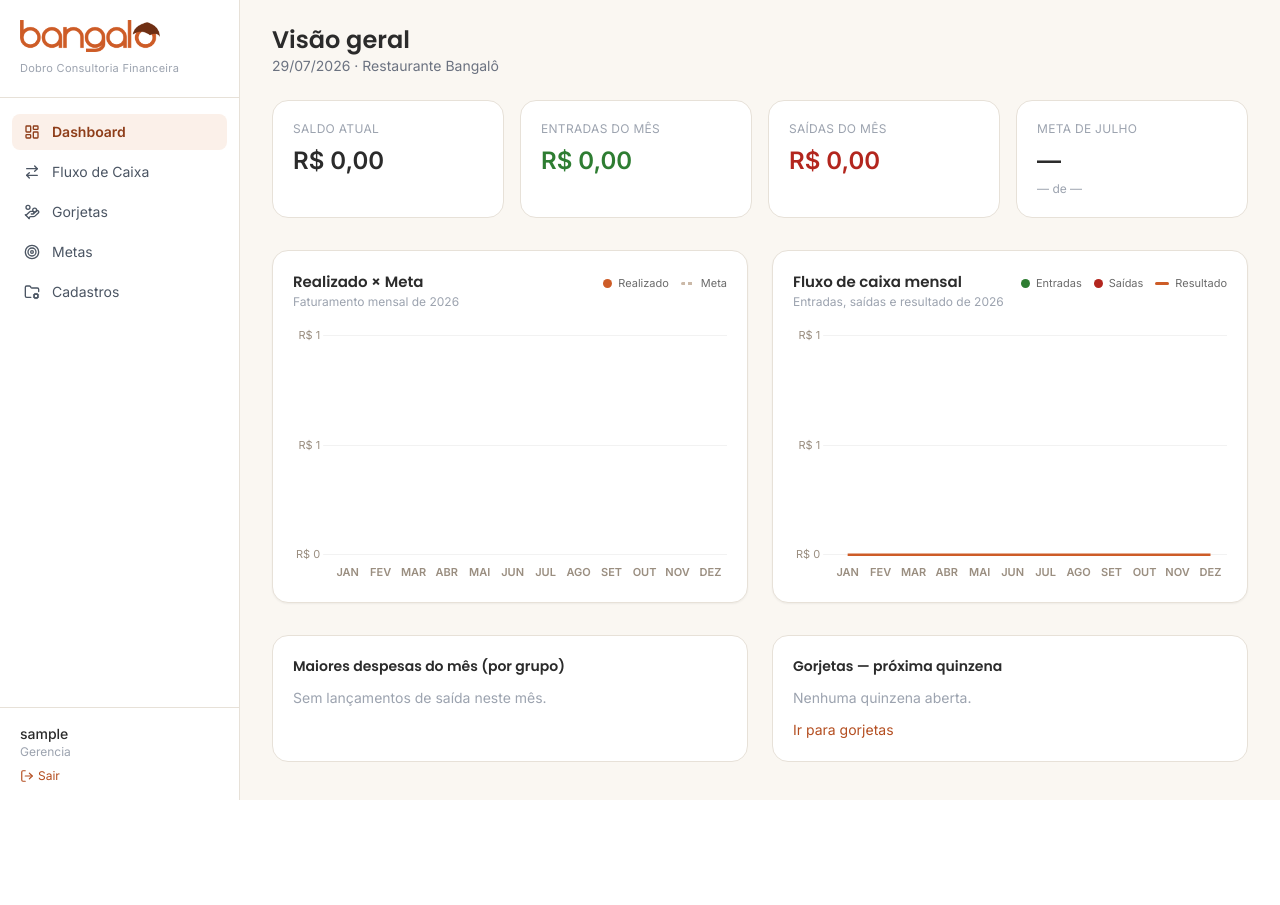
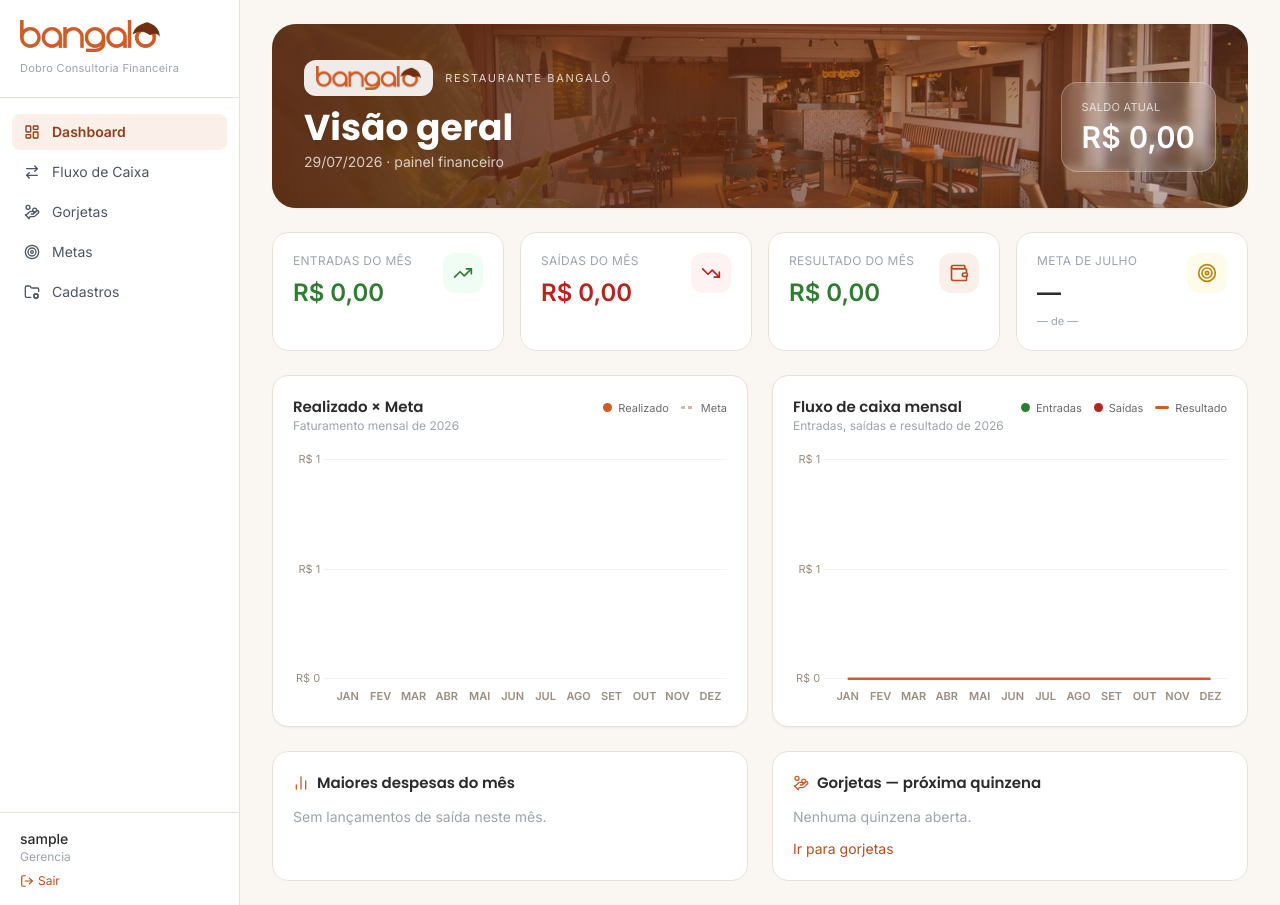
Before and after one commit to dobroconsultoriafinanceira/bangalo, a Flask app: page / in a window 1280 px wide. Before the commit the page ends 800 px from the top, so only its background shows below. Run offline with Flask 3, Linux system fonts and the light colour scheme; the visitor is signed in with stand-in values (Sample User, id 1); data that the repository does not hold is empty; some libraries are stand-ins or nearby versions.

Commit message:
style(dashboard): banner no topo + KPIs modernos + animações de interface
- Hero com a foto do restaurante (banner.jpg) e overlay na paleta da marca,
  logo sobreposta e saldo atual em destaque.
- Cards de KPI redesenhados (ícones Lucide, acento por tipo, barra de progresso
  na meta), grid moderno mantendo TODAS as informações.
- Painel de despesas com barras proporcionais; próxima quinzena com CTA.
- Animações no espírito do transitions.dev em CSS (fadeUp/stagger + hover),
  com respeito a prefers-reduced-motion; fade-in de página no base.

Observação: o layout foi recriado NATIVAMENTE em Jinja+Tailwind (o bloco
@efferd/dashboard-7 é React/shadcn e exige Node + Efferd Pro, incompatível
com a stack sem build deste projeto).

Co-Authored-By: Claude Opus 4.8 <noreply@anthropic.com>

```diff
--- a/app/templates/base.html
+++ b/app/templates/base.html
@@ -47,6 +47,22 @@
     h1, h2, h3, .font-titulo { font-family: 'Poppins', sans-serif; }
     .num { font-variant-numeric: tabular-nums; text-align: right; }
     [x-cloak] { display: none; }
+
+    /* Animações de interface (espírito transitions.dev) */
+    @keyframes fadeUp { from { opacity: 0; transform: translateY(12px); } to { opacity: 1; transform: none; } }
+    @keyframes fadeIn { from { opacity: 0; } to { opacity: 1; } }
+    .anim-in   { animation: fadeUp .5s cubic-bezier(.22,.61,.36,1) both; }
+    .anim-fade { animation: fadeIn .5s ease both; }
+    /* stagger: .anim-in.d1 .. .d6 */
+    .d1{animation-delay:.05s}.d2{animation-delay:.11s}.d3{animation-delay:.17s}
+    .d4{animation-delay:.23s}.d5{animation-delay:.29s}.d6{animation-delay:.35s}
+    .card-hover { transition: transform .18s ease, box-shadow .18s ease; }
+    .card-hover:hover { transform: translateY(-2px); box-shadow: 0 10px 30px -12px rgba(90,38,16,.25); }
+    a, button, .transition-base { transition: background-color .15s ease, color .15s ease, border-color .15s ease, opacity .15s ease; }
+    @media (prefers-reduced-motion: reduce) {
+      .anim-in, .anim-fade { animation: none; }
+      .card-hover { transition: none; }
+    }
   </style>
   {% block head_extra %}{% endblock %}
 </head>
@@ -132,7 +148,7 @@
       {% endif %}
     {% endwith %}
 
-    <main class="flex-1 px-4 lg:px-8 py-6">
+    <main class="flex-1 px-4 lg:px-8 py-6 anim-fade">
       {% block conteudo %}{% endblock %}
     </main>
   </div>
--- a/app/templates/dashboard/home.html
+++ b/app/templates/dashboard/home.html
@@ -1,45 +1,95 @@
 {% extends "base.html" %}
 {% block titulo %}Dashboard{% endblock %}
 {% block conteudo %}
-<div class="flex items-center justify-between mb-6">
+
+<!-- Banner / hero -->
+<section class="anim-in relative overflow-hidden rounded-3xl mb-6 shadow-sm">
+  <img src="{{ url_for('static', filename='img/banner.jpg') }}" alt="Restaurante Bangalô"
+       class="absolute inset-0 w-full h-full object-cover">
+  <div class="absolute inset-0"
+       style="background:linear-gradient(100deg, rgba(90,38,16,.92) 0%, rgba(111,47,19,.72) 42%, rgba(205,92,39,.30) 100%)"></div>
+  <div class="relative px-6 md:px-8 py-7 md:py-9 flex flex-col md:flex-row md:items-end md:justify-between gap-5">
     <div>
-    <h1 class="text-2xl font-semibold">Visão geral</h1>
-    <p class="text-sm text-gray-500">{{ hoje | data }} · Restaurante Bangalô</p>
+      <div class="flex items-center gap-3 mb-3">
+        <span class="inline-flex items-center rounded-xl bg-white/90 px-3 py-1.5 shadow-sm">
+          <img src="{{ url_for('static', filename='img/logo.png') }}" alt="Bangalô" class="h-6 w-auto">
+        </span>
+        <span class="text-white/80 text-[11px] uppercase tracking-[0.15em]">Restaurante Bangalô</span>
+      </div>
+      <h1 class="font-titulo text-white text-3xl md:text-4xl font-bold leading-tight">Visão geral</h1>
+      <p class="text-white/75 text-sm mt-1">{{ hoje | data }} · painel financeiro</p>
+    </div>
+    <div class="rounded-2xl bg-white/15 backdrop-blur-sm px-5 py-4 border border-white/25 shrink-0">
+      <p class="text-white/70 text-[11px] uppercase tracking-wide">Saldo atual</p>
+      <p class="text-white text-3xl font-semibold mt-1 num text-left">{{ saldo_atual | brl }}</p>
     </div>
   </div>
+</section>
 
-<!-- Cards -->
-<div class="grid grid-cols-1 sm:grid-cols-2 xl:grid-cols-4 gap-4 mb-8">
-  <div class="bg-white rounded-2xl border border-borda p-5">
-    <p class="text-xs uppercase tracking-wide text-gray-400">Saldo atual</p>
-    <p class="mt-2 text-2xl font-semibold {{ 'text-erro' if saldo_atual < 0 else '' }}">{{ saldo_atual | brl }}</p>
-  </div>
-  <div class="bg-white rounded-2xl border border-borda p-5">
+<!-- KPIs -->
+{% set resultado_mes = entradas_mes - saidas_mes %}
+<div class="grid grid-cols-1 sm:grid-cols-2 xl:grid-cols-4 gap-4 mb-6">
+  <div class="anim-in d1 card-hover bg-white rounded-2xl border border-borda p-5">
+    <div class="flex items-start justify-between">
+      <div>
         <p class="text-xs uppercase tracking-wide text-gray-400">Entradas do mês</p>
         <p class="mt-2 text-2xl font-semibold text-ok">{{ entradas_mes | brl }}</p>
       </div>
-  <div class="bg-white rounded-2xl border border-borda p-5">
+      <span class="w-10 h-10 rounded-xl bg-green-50 text-ok grid place-items-center">
+        <i data-lucide="trending-up" class="w-5 h-5"></i>
+      </span>
+    </div>
+  </div>
+  <div class="anim-in d2 card-hover bg-white rounded-2xl border border-borda p-5">
+    <div class="flex items-start justify-between">
+      <div>
         <p class="text-xs uppercase tracking-wide text-gray-400">Saídas do mês</p>
         <p class="mt-2 text-2xl font-semibold text-erro">{{ saidas_mes | brl }}</p>
       </div>
-  <div class="bg-white rounded-2xl border border-borda p-5">
+      <span class="w-10 h-10 rounded-xl bg-red-50 text-erro grid place-items-center">
+        <i data-lucide="trending-down" class="w-5 h-5"></i>
+      </span>
+    </div>
+  </div>
+  <div class="anim-in d3 card-hover bg-white rounded-2xl border border-borda p-5">
+    <div class="flex items-start justify-between">
+      <div>
+        <p class="text-xs uppercase tracking-wide text-gray-400">Resultado do mês</p>
+        <p class="mt-2 text-2xl font-semibold {{ 'text-ok' if resultado_mes >= 0 else 'text-erro' }}">{{ resultado_mes | brl }}</p>
+      </div>
+      <span class="w-10 h-10 rounded-xl bg-bangalo-50 text-bangalo-600 grid place-items-center">
+        <i data-lucide="wallet" class="w-5 h-5"></i>
+      </span>
+    </div>
+  </div>
+  <div class="anim-in d4 card-hover bg-white rounded-2xl border border-borda p-5">
+    <div class="flex items-start justify-between">
+      <div>
         <p class="text-xs uppercase tracking-wide text-gray-400">Meta de {{ hoje.month | nome_mes }}</p>
         <p class="mt-2 text-2xl font-semibold">
           {% if linha_meta.pct_meta is not none %}
-        <span class="{{ 'text-ok' if linha_meta.pct_meta >= 1 else 'text-alerta' if linha_meta.pct_meta >= 0.9 else 'text-erro' }}">
-          {{ linha_meta.pct_meta | pct }}
-        </span>
+            <span class="{{ 'text-ok' if linha_meta.pct_meta >= 1 else 'text-alerta' if linha_meta.pct_meta >= 0.9 else 'text-erro' }}">{{ linha_meta.pct_meta | pct }}</span>
           {% else %}—{% endif %}
         </p>
-    <p class="text-xs text-gray-400 mt-1">
-      {{ linha_meta.realizado | brl }} de {{ linha_meta.meta | brl }}
-    </p>
+        <p class="text-[11px] text-gray-400 mt-1">{{ linha_meta.realizado | brl }} de {{ linha_meta.meta | brl }}</p>
+      </div>
+      <span class="w-10 h-10 rounded-xl bg-amber-50 text-alerta grid place-items-center">
+        <i data-lucide="target" class="w-5 h-5"></i>
+      </span>
+    </div>
+    {% if linha_meta.pct_meta is not none %}
+    {% set larg = (linha_meta.pct_meta * 100) | round(0, 'floor') %}
+    <div class="mt-3 h-1.5 rounded-full bg-gray-100 overflow-hidden">
+      <div class="h-full rounded-full {{ 'bg-ok' if linha_meta.pct_meta >= 1 else 'bg-bangalo-500' }}"
+           style="width: {{ 100 if larg > 100 else larg }}%"></div>
+    </div>
+    {% endif %}
   </div>
 </div>
 
 <!-- Gráficos -->
-<div class="grid grid-cols-1 xl:grid-cols-2 gap-6 mb-8">
-  <div class="bg-white rounded-2xl border border-borda p-5 shadow-sm">
+<div class="grid grid-cols-1 xl:grid-cols-2 gap-6 mb-6">
+  <div class="anim-in d2 card-hover bg-white rounded-2xl border border-borda p-5 shadow-sm">
     <div class="flex items-start justify-between gap-3 mb-4">
       <div>
         <h2 class="font-titulo font-semibold text-[15px] text-tinta">Realizado × Meta</h2>
@@ -49,7 +99,7 @@
     </div>
     <div class="relative h-64"><canvas id="grafico-metas"></canvas></div>
   </div>
-  <div class="bg-white rounded-2xl border border-borda p-5 shadow-sm">
+  <div class="anim-in d3 card-hover bg-white rounded-2xl border border-borda p-5 shadow-sm">
     <div class="flex items-start justify-between gap-3 mb-4">
       <div>
         <h2 class="font-titulo font-semibold text-[15px] text-tinta">Fluxo de caixa mensal</h2>
@@ -61,24 +111,36 @@
   </div>
 </div>
 
+<!-- Painéis -->
 <div class="grid grid-cols-1 xl:grid-cols-2 gap-6">
-  <div class="bg-white rounded-2xl border border-borda p-5">
-    <h2 class="font-semibold mb-3 text-sm">Maiores despesas do mês (por grupo)</h2>
+  <div class="anim-in d4 card-hover bg-white rounded-2xl border border-borda p-5">
+    <h2 class="font-titulo font-semibold text-[15px] text-tinta mb-3 flex items-center gap-2">
+      <i data-lucide="chart-no-axes-column" class="w-4 h-4 text-bangalo-500"></i>Maiores despesas do mês
+    </h2>
     {% if ranking %}
-      <table class="w-full text-sm">
+      {% set maior = ranking[0][1] %}
+      <div class="space-y-3">
         {% for grupo, total in ranking %}
-        <tr class="border-b border-borda last:border-0">
-          <td class="py-2 text-gray-600">{{ grupo }}</td>
-          <td class="py-2 num font-medium">{{ total | brl }}</td>
-        </tr>
+        <div>
+          <div class="flex items-center justify-between text-sm mb-1">
+            <span class="text-gray-600">{{ grupo }}</span>
+            <span class="num font-medium">{{ total | brl }}</span>
+          </div>
+          <div class="h-1.5 rounded-full bg-gray-100 overflow-hidden">
+            <div class="h-full rounded-full bg-bangalo-400"
+                 style="width: {{ ((total / maior) * 100) | round(0) if maior else 0 }}%"></div>
+          </div>
+        </div>
         {% endfor %}
-      </table>
+      </div>
     {% else %}
       <p class="text-sm text-gray-400">Sem lançamentos de saída neste mês.</p>
     {% endif %}
   </div>
-  <div class="bg-white rounded-2xl border border-borda p-5">
-    <h2 class="font-semibold mb-3 text-sm">Gorjetas — próxima quinzena</h2>
+  <div class="anim-in d5 card-hover bg-white rounded-2xl border border-borda p-5">
+    <h2 class="font-titulo font-semibold text-[15px] text-tinta mb-3 flex items-center gap-2">
+      <i data-lucide="hand-coins" class="w-4 h-4 text-bangalo-500"></i>Gorjetas — próxima quinzena
+    </h2>
     {% if proxima_quinzena %}
       <p class="text-lg font-medium">{{ proxima_quinzena.referencia }}</p>
       <p class="text-sm text-gray-500 mt-1">
@@ -86,8 +148,8 @@
         · Comissão bruta {{ proxima_quinzena.comissao_bruta | brl }}
       </p>
       <a href="{{ url_for('gorjetas.detalhe', periodo_id=proxima_quinzena.id) }}"
-         class="inline-block mt-4 px-4 py-2 rounded-lg bg-bangalo-500 text-white text-sm hover:bg-bangalo-600">
-        Abrir quinzena
+         class="inline-flex items-center gap-1.5 mt-4 px-4 py-2 rounded-lg bg-bangalo-500 text-white text-sm hover:bg-bangalo-600">
+        Abrir quinzena <i data-lucide="arrow-right" class="w-4 h-4"></i>
       </a>
     {% else %}
       <p class="text-sm text-gray-400">Nenhuma quinzena aberta.</p>
```
Also changed, not shown: app/static/img/banner.jpg (added). Lines whose indentation alone changed are shown as unchanged.
